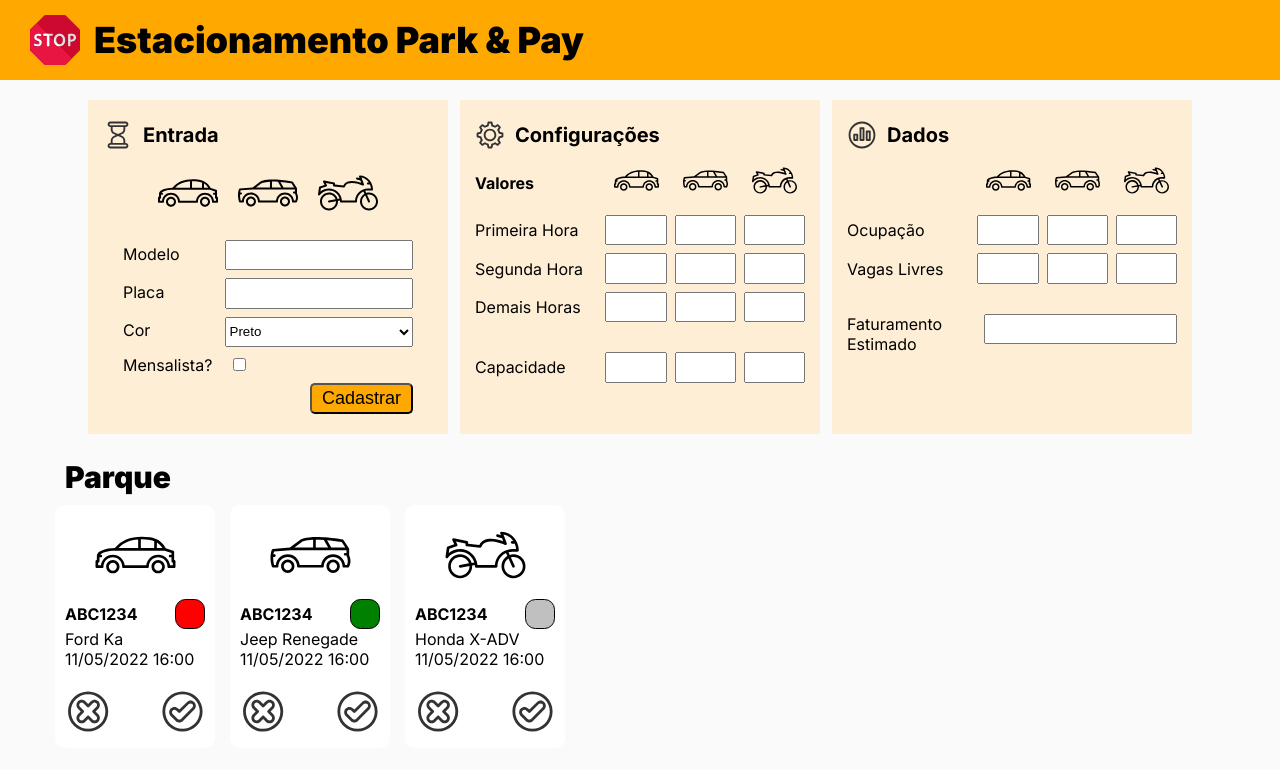
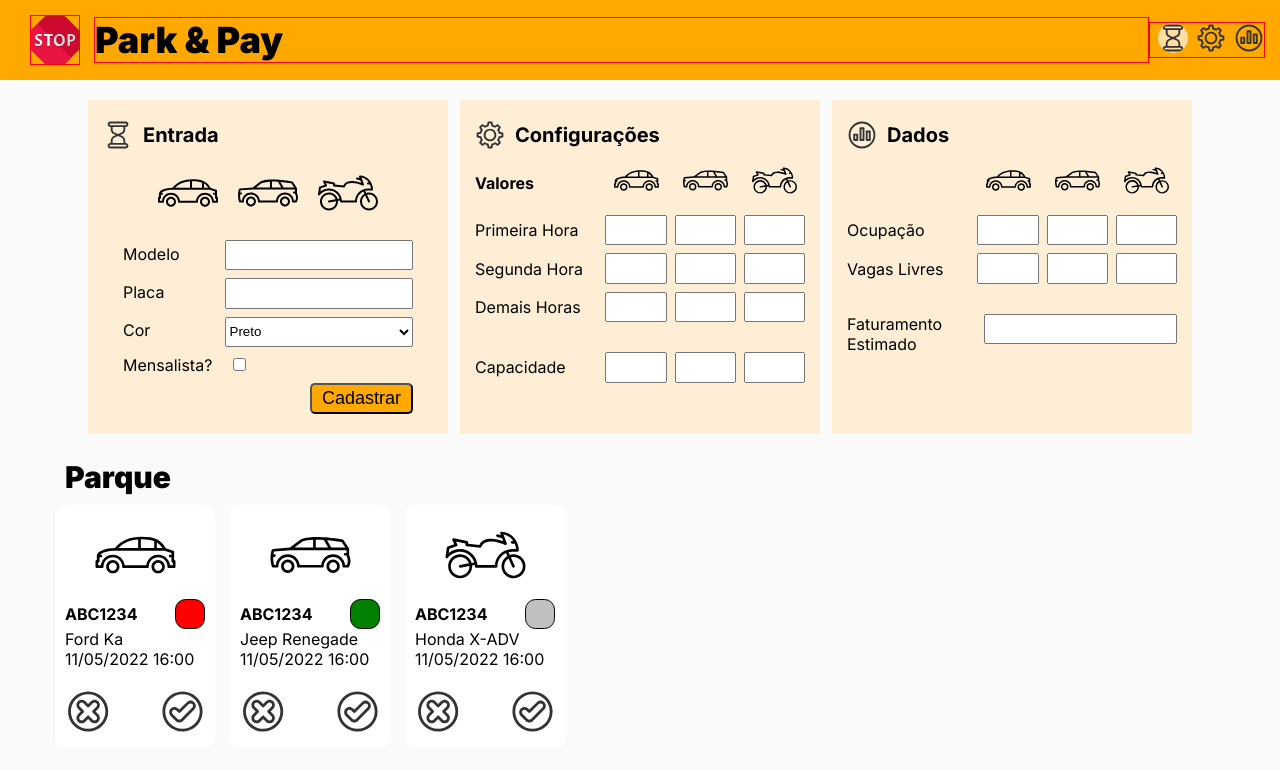
Before and after one commit to pedroleone/dio-spread-fullstack-estacionamento, a plain HTML site: page wireframe.html in a window 1280 px wide. Drawn offline with Linux system fonts and the light colour scheme.

Commit message:
Added buttons to control the display of control-box

```diff
--- a/style.css
+++ b/style.css
@@ -35,19 +35,41 @@ header {
     display: flex;
     padding: 15px;
     align-items: center;
+    justify-content: space-between;
 }
 
-header img {
+header > * {
+    border: 1px red solid;
+}
+
+header .logo {
     width: 50px;
     height: 50px;
     margin-left: 15px;
+}
+
+.header-icons img {
+    margin-left: 8px;
+    width: 30px;
+    height: 30px;
+    cursor:pointer;
+
+}
+
+
+
+.header-icons img.open {
+    background-color: rgba(255, 236, 204, 0.8);
+    border-radius: 50%;
 }
 
 header span {
     font-weight: 900;
     font-size: 36px;
     margin-left: 14px;
+    flex-grow: 1;
 }
+
 
 
 .container {
@@ -308,12 +330,14 @@ option[value="vermelho"] {
     text-align: center;
 }
 
+
+
 @media screen and (max-width:480px) {
     header span {
         font-size: 28px;
         margin-left: 14px;
     }
-    header img {
+    header .logo {
         width: 50px;
         height: 50px;
         margin-left: 5px;
--- a/wireframe.html
+++ b/wireframe.html
@@ -10,12 +10,15 @@
 </head>
 <body>
     <header>
-        <img src="./assets/stop.svg" alt="Logo" width="50" height="50">
-        <span>Estacionamento Park & Pay</span>
+        <img class="logo" src="./assets/stop.svg" alt="Logo" width="50" height="50">
+        <span>Park & Pay</span>
+        <div class="header-icons">
+            <img src="./assets/time.svg" alt="Entrada" class="open" id="btn-add"><img src="./assets/gear.svg" alt="Configurações" id="btn-config"><img src="./assets/graph.svg" alt="Dados" id="btn-data">
+        </div>
     </header>
     <div class="container">
         <section class="control">
-            <div class="control-box">
+            <div class="control-box adicionar">
                 <div class="title">
                     <img src="./assets/time.svg" alt="Imagem Entrada" width="auto" height="30">
                     <span>Entrada</span>
@@ -142,7 +145,7 @@
 
             </div>
 
-            <div class="control-box">
+            <div class="control-box dados">
                 <div class="title">
                     <img src="./assets/graph.svg" alt="Imagem Entrada" width="auto" height="30">
                     <span>Dados</span>
```
